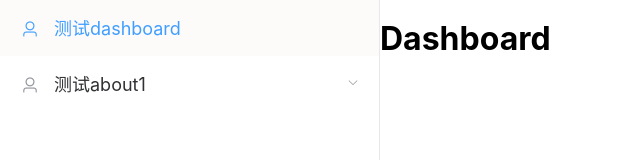
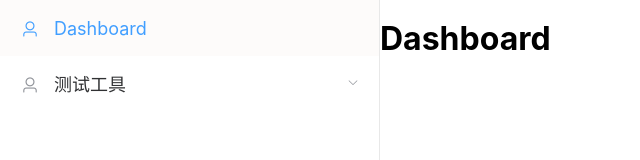
Before and after one commit to huangyan321/my-demo-site, a Vue app: page /#/dashboard in a window 1280 px wide. Shown: the top 160 px of the page, without its empty margins (0-640 px from the left). Built offline with nearby package versions, Linux system fonts and the light colour scheme.

Commit message:
add: codesanBox

```diff
--- a/src/layout/components/AppMain.vue
+++ b/src/layout/components/AppMain.vue
@@ -1,7 +1,9 @@
 <template>
   <section class="app-main">
     <!-- <transition name="fade-transform" mode="out-in"> -->
+    <keep-alive :include="['Sandbox']">
       <router-view />
+    </keep-alive>
     <!-- </transition> -->
   </section>
 </template>
--- a/src/router/index.js
+++ b/src/router/index.js
@@ -4,7 +4,7 @@ import Layout from '@/layout';
 Vue.use(Router);
 
 const Dashboard = () => import('@/views/Dashboard');
-const About = () => import('@/views/about');
+const Sandbox = () => import('@/views/sandbox');
 const routes = [
   {
     path: '/',
@@ -20,27 +20,28 @@ const routes = [
         path: 'dashboard',
         component: Dashboard,
         meta: {
-          title: '测试dashboard',
+          title: 'Dashboard',
           icon: 'el-icon-user',
         },
       },
     ],
   },
   {
-    path: '/about',
-    name: 'About',
+    path: '/tool',
+    name: 'Tool',
     redirect: '/about',
     component: Layout,
     meta: {
-      title: '测试about1',
+      title: '测试工具',
       icon: 'el-icon-user',
+      cache: true,
     },
     children: [
       {
-        path: 'index',
-        component: About,
+        path: 'sandbox',
+        component: Sandbox,
         meta: {
-          title: '测试about1',
+          title: '沙盒',
           icon: 'el-icon-user',
         },
       },
--- a/src/views/about.vue
+++ /dev/null
@@ -1,24 +0,0 @@
-<template>
-  <div><h1>about</h1></div>
-</template>
-<script>
-export default {
-  name: '',
-  components: {},
-  // directives: {},
-  // filters: {},
-  // extends: {},
-  // mixins: {},
-  props: {},
-  data() {
-    return {};
-  },
-  computed: {},
-  watch: {},
-  //life cycle
-  mounted() {},
-
-  methods: {},
-};
-</script>
-<style lang="scss" scoped></style>
--- /dev/null
+++ b/src/views/sandbox.vue
@@ -0,0 +1,40 @@
+<template>
+  <div>
+    <iframe
+      src="https://codesandbox.io/embed/nervous-pond-47p232?autoresize=1&codemirror=1&expanddevtools=1&fontsize=14&hidenavigation=1&moduleview=1&theme=light"
+      style="
+        width: 100%;
+        height: 100vh;
+        border: 0;
+        border-radius: 4px;
+        overflow: hidden;
+      "
+      title="nervous-pond-47p232"
+      allow="accelerometer; ambient-light-sensor; camera; encrypted-media; geolocation; gyroscope; hid; microphone; midi; payment; usb; vr; xr-spatial-tracking"
+      sandbox="allow-forms allow-modals allow-popups allow-presentation allow-same-origin allow-scripts"
+    ></iframe>
+  </div>
+</template>
+<script>
+export default {
+  name: 'Sandbox',
+  components: {},
+  // directives: {},
+  // filters: {},
+  // extends: {},
+  // mixins: {},
+  props: {},
+  data() {
+    return {};
+  },
+  computed: {},
+  watch: {},
+  //life cycle
+  mounted() {
+    console.log('123123');
+  },
+
+  methods: {},
+};
+</script>
+<style lang="scss" scoped></style>
```
